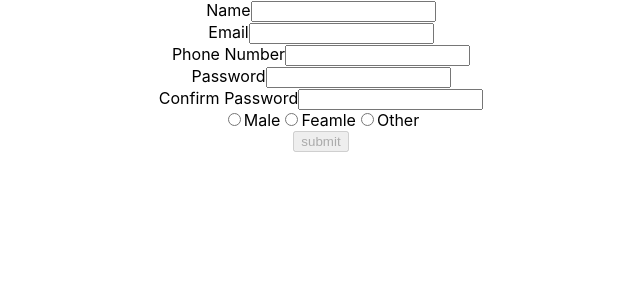
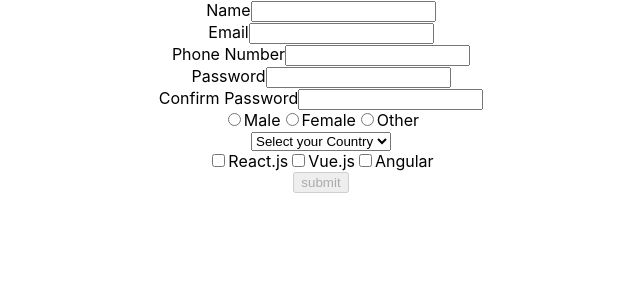
Before and after one commit to Hooseinsalari/Formik-project, a React (Create React App) app in the folder formik-app/: page / in a window 1280 px wide. Shown: the top 300 px of the page, without its empty margins (319-959 px from the left). Built offline with nearby package versions, Linux system fonts and the light colour scheme; no server answers.

Commit message:
add check box and finish project

```diff
--- a/formik-app/src/Components/SignUpForm.js
+++ b/formik-app/src/Components/SignUpForm.js
@@ -1,9 +1,34 @@
 import React, { useEffect, useState } from "react";
 import { useFormik } from "formik";
+import Input from "./common/Input";
+import Radio from "./common/Radio";
 
 import axios from "axios";
 
 import * as Yup from "yup";
+import SelectComponent from "./common/SelectComponent";
+import CheckBoxComponent from "./common/CheckBoxComponent";
+
+const selectOption = [
+    { label: "Select your Country", value: "" },
+    { label: "Iran", value: "IR" },
+    { label: "Amrican", value: "US" },
+    { label: "England", value: "UK" },
+    { label: "Kanada", value: "KA" },
+]
+
+const checkedBoxOption = [
+    { label: "React.js", value: "react" },
+    { label: "Vue.js", value: "vue" },
+    { label: "Angular", value: "angular" },
+]
+
+// this is for radio button
+const user = [
+    { label: "Male", value: 0 },
+    { label: "Female", value: 1 },
+    { label: "Other", value: 2 },
+  ];
 
 //.1
 const initialValues = {
@@ -12,11 +37,16 @@ const initialValues = {
   phoneNumber: "",
   password: "",
   confirmPassword: "",
-  gender: ""
+  gender: "",
+  country: "",
+  interest: [] //deghat kon ke in yek arraye khali hast
 };
 // 2
 const onSubmit = (values) => {
   console.log(values);
+    axios.post("http://localhost:3001/user", values)
+        .then((response) => console.log(response.data))
+        .catch((error) => console.log(error))
 };
 // 3
 const validationSchema = Yup.object({
@@ -36,7 +66,9 @@ const validationSchema = Yup.object({
     [Yup.ref("password"), null],
     "Passwords must match"
   ),
-  gender: Yup.string().required("Gender is Required")
+  gender: Yup.string().required("Gender is Required"),
+  country: Yup.string().required("Select Options is Required"),
+  interest: Yup.array().min(1).required("Please select your interest")
 });
 
 const SignUpForm = () => {
@@ -49,94 +81,32 @@ const SignUpForm = () => {
     enableReinitialize: true
   });
 
-  useEffect(() => {
-      axios("http://localhost:3001/user/1")
-        .then((response) => setSavedData(response.data))
-        .catch((error) => console.log(error))
-  }, [])
+//   useEffect(() => {
+//       axios("http://localhost:3001/user/1")
+//         .then((response) => setSavedData(response.data))
+//         .catch((error) => console.log(error))
+//   }, [])
 
   return (
     <div>
       <form onSubmit={formik.handleSubmit}>
+
+        <Input name="name" label="Name" formik={formik} />
+        <Input name="email" label="Email" formik={formik} />
+        <Input name="phoneNumber" label="Phone Number" formik={formik} />
+        <Input name="password" label="Password" formik={formik} type="password" />
+        <Input name="confirmPassword" label="Confirm Password" formik={formik} type="password" />
+
         <div>
-          <label>Name</label>
-          <input name="name" type="text" {...formik.getFieldProps("name")} />
-          {formik.errors && formik.touched.name && (
-            <div>{formik.errors.name}</div>
-          )}
+            <Radio user={user} formik={formik} name="gender" />
         </div>
         <div>
-          <label>Email</label>
-          <input name="email" type="text" {...formik.getFieldProps("email")} />
-          {formik.errors && formik.touched.email && (
-            <div>{formik.errors.email}</div>
-          )}
+            <SelectComponent name="country" formik={formik} selectOption={selectOption} />
         </div>
         <div>
-          <label>Phone Number</label>
-          <input
-            name="phoneNumber"
-            type="text"
-            {...formik.getFieldProps("phoneNumber")}
-          />
-          {formik.errors && formik.touched.phoneNumber && (
-            <div>{formik.errors.phoneNumber}</div>
-          )}
+            <CheckBoxComponent name="interest" formik={formik} checkedBoxOption={checkedBoxOption} />
         </div>
-        <div>
-          <label>Password</label>
-          <input
-            name="password"
-            type="password"
-            {...formik.getFieldProps("password")}
-          />
-          {formik.errors && formik.touched.password && (
-            <div>{formik.errors.password}</div>
-          )}
-        </div>
-        <div>
-          <label>Confirm Password</label>
-          <input
-            name="confirmPassword"
-            type="password"
-            {...formik.getFieldProps("confirmPassword")}
-          />
-          {formik.errors && formik.touched.confirmPassword && (
-            <div>{formik.errors.confirmPassword}</div>
-          )}
-        </div>
-        <div>
-            <input
-            type="radio"
-            id="0"
-            value="0"
-            name="gender"
-            onChange={formik.handleChange}
-            checked={formik.values.gender === "0"}
-            />
-            <label htmlFor="0">Male</label>
-            <input
-            type="radio"
-            id="1"
-            value="1"
-            name="gender"
-            onChange={formik.handleChange}
-            checked={formik.values.gender === "1"}
-            />
-            <label htmlFor="1">Feamle</label>
-            <input
-            type="radio"
-            id="2"
-            value="2"
-            name="gender"
-            onChange={formik.handleChange}
-            checked={formik.values.gender === "2"}
-            />
-            <label htmlFor="2">Other</label>
-            {formik.errors && formik.touched.gender && (
-            <div>{formik.errors.gender}</div>
-          )}
-        </div>
+
         <button type="submit" disabled={!formik.isValid}>submit</button>
       </form>
     </div>
--- /dev/null
+++ b/formik-app/src/Components/common/CheckBoxComponent.js
@@ -0,0 +1,26 @@
+import React from "react";
+
+const CheckBoxComponent = ({ formik, checkedBoxOption, name }) => {
+  return (
+    <div>
+      {checkedBoxOption.map((item) => (
+        <React.Fragment key={item.value}>
+          <input
+            type="checkbox"
+            id={item.value}
+            value={item.value}
+            name={name}
+            onChange={formik.handleChange}
+            checked={formik.values[name].includes(item.value)}
+          />
+          <label htmlFor={item.value}>{item.label}</label>
+        </React.Fragment>
+      ))}
+      {formik.errors[name] && formik.touched[name] && (
+        <div>{formik.errors[name]}</div>
+      )}
+    </div>
+  );
+};
+
+export default CheckBoxComponent;
--- /dev/null
+++ b/formik-app/src/Components/common/Input.js
@@ -0,0 +1,15 @@
+import React from 'react';
+
+const Input = ({label, name, formik, type= "text"}) => {
+    return (
+        <div>
+          <label>{label}</label>
+          <input name={name} type={type} {...formik.getFieldProps(name)} />
+          {formik.errors[name] && formik.touched[name] && (
+            <div>{formik.errors[name]}</div>
+          )}
+        </div>
+    );
+};
+
+export default Input;
--- /dev/null
+++ b/formik-app/src/Components/common/Radio.js
@@ -0,0 +1,27 @@
+import React from "react";
+
+const Radio = ({formik, user, name}) => {
+
+  return (
+    <div>
+      {user.map((item) => (
+        <React.Fragment key={item.value}>
+          <input
+            type="radio"
+            id={item.value}
+            value={item.value}
+            name={name}
+            onChange={formik.handleChange}
+            checked={formik.values[name].includes(item.value)}
+          />
+          <label htmlFor={item.value}>{item.label}</label>
+        </React.Fragment>
+      ))}
+      {formik.errors[name] && formik.touched[name] && (
+        <div>{formik.errors[name]}</div>
+      )}
+    </div>
+  );
+};
+
+export default Radio;
--- /dev/null
+++ b/formik-app/src/Components/common/SelectComponent.js
@@ -0,0 +1,19 @@
+import React from 'react';
+
+const SelectComponent = ({formik, name, selectOption}) => {
+    return (
+        <div>
+          <select name={name} {...formik.getFieldProps(name)}>
+              {selectOption.map((item) => (
+                  <option key={item.value} value={item.value}>{item.label}</option>
+              ))}
+
+          </select>
+          {formik.errors[name] && formik.touched[name] && (
+            <div>{formik.errors[name]}</div>
+            )}
+        </div>
+    );
+};
+
+export default SelectComponent;
```
Also changed, not shown: 1 other file (tests, documents, lock files or other folders).
